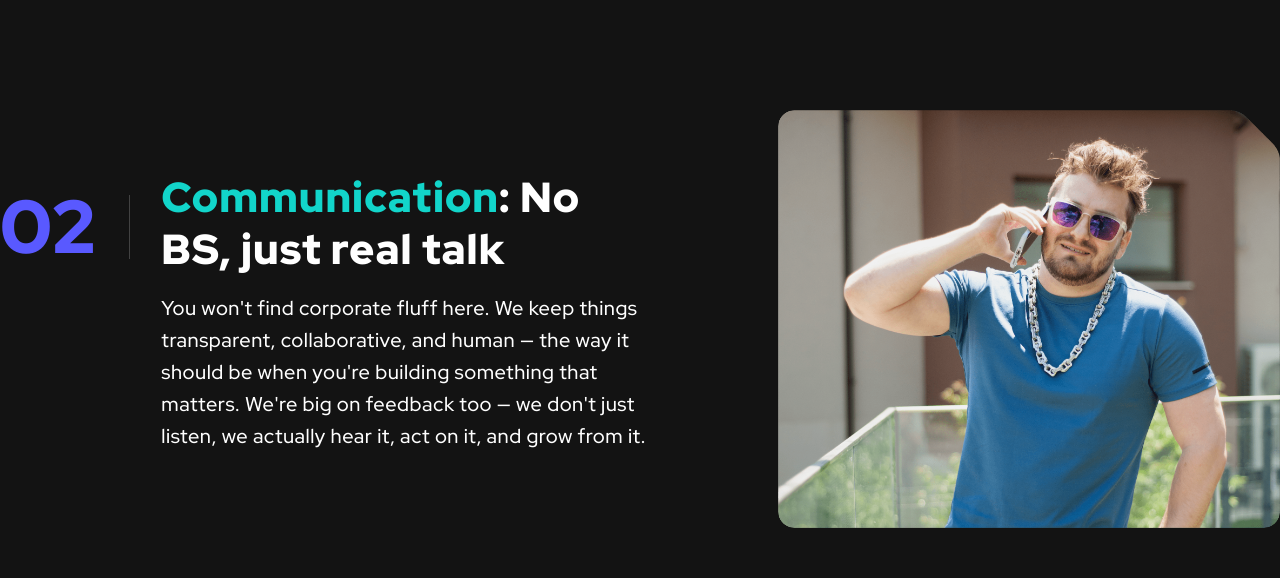
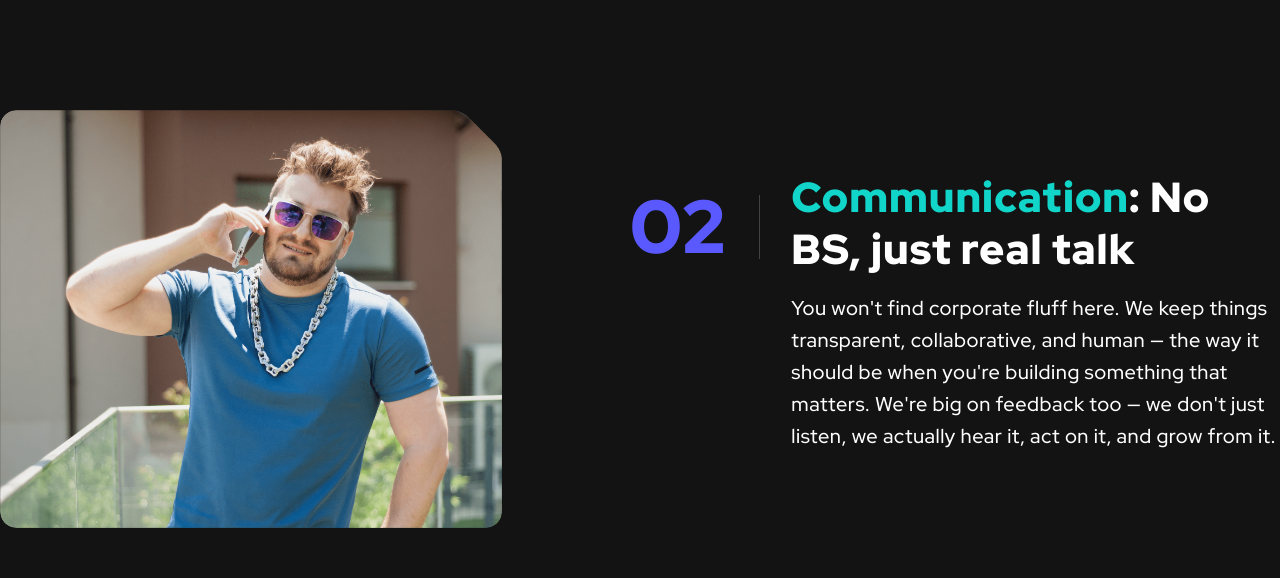
Before and after one commit to goodmorning-dev/goodmorning-site, a Next.js app: page /team in a window 1280 px wide. Shown: the part 3122-3700 px from the top of the page. Built offline with nearby package versions, Linux system fonts and the light colour scheme.

Commit message:
Fixed bug in team section

```diff
--- a/src/app/team/page.tsx
+++ b/src/app/team/page.tsx
@@ -7,7 +7,7 @@ import TeamSection from '@/components/Team'
 import { teamValues } from '@/constants/values'
 
 export default function TeamPage() {
-  const router = useRouter();
+  const router = useRouter()
   return (
     <main>
       {/* Hero section */}
@@ -85,8 +85,8 @@ export default function TeamPage() {
             return (
               <div
                 key={index}
-                className={`flex flex-col-reverse items-center gap-12 lg:flex-row lg:gap-32 ${
-                  !isEven ? 'md:flex-row-reverse' : ''
+                className={`flex flex-col-reverse items-center gap-12 lg:gap-32 ${
+                  isEven ? 'lg:flex-row' : 'lg:flex-row-reverse'
                 }`}
               >
                 <div className="max-w-[650px]">
@@ -155,7 +155,11 @@ export default function TeamPage() {
               vision. Together, let's make Web3 better, smarter, and way more
               exciting.
             </p>
-            <Button className="mt-9" variant="primary" onClick={() => router.push('/contact')}>
+            <Button
+              className="mt-9"
+              variant="primary"
+              onClick={() => router.push('/contact')}
+            >
               Get in touch
             </Button>
           </div>
```
